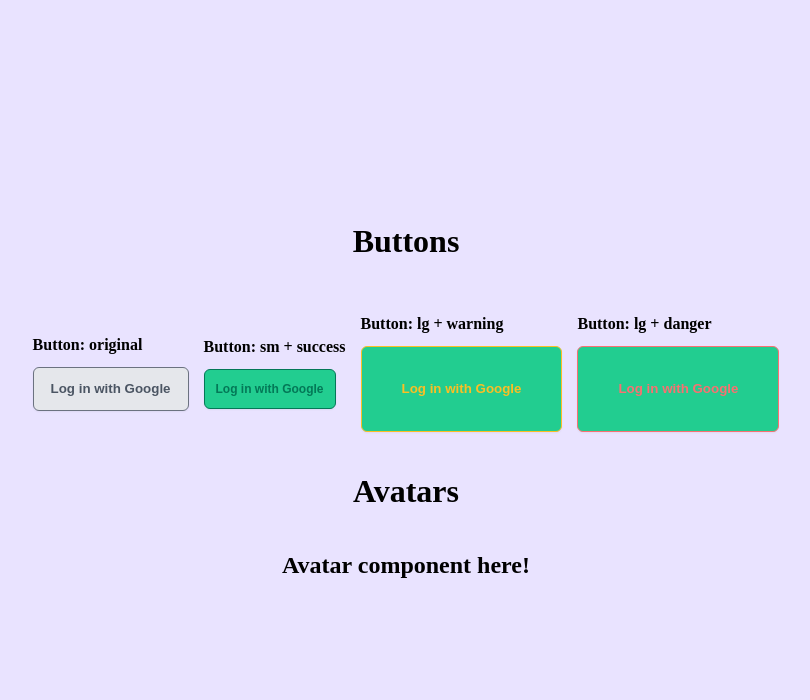
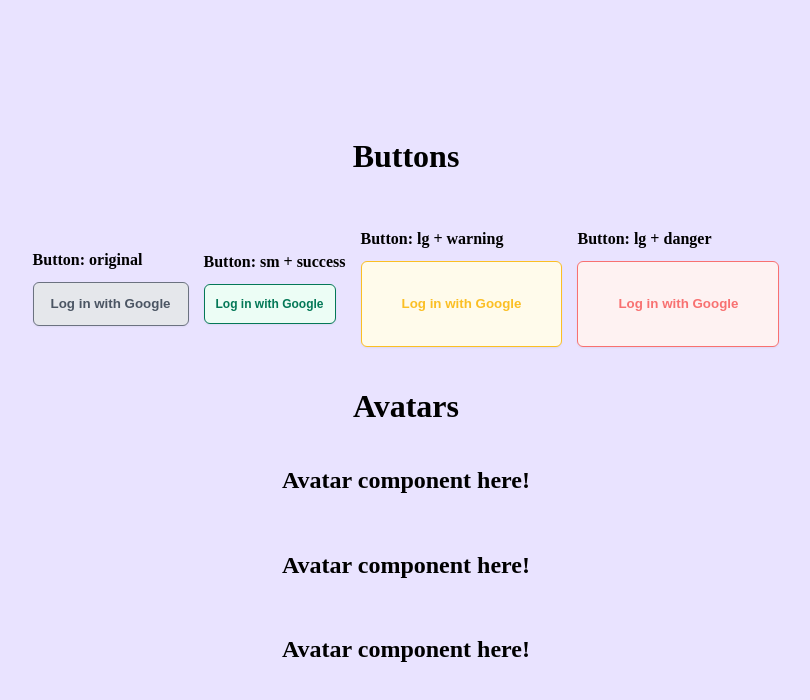
Before and after one commit to emirisato1003/advanced-react-lab, a React (Vite) app in the folder advanced-react-lab/: page / in a window 1280 px wide. Shown: the top 700 px of the page, without its empty margins (234-1044 px from the left). Built offline with nearby package versions, Linux system fonts and the light colour scheme.

Commit message:
add image.

```diff
--- a/advanced-react-lab/src/App.jsx
+++ b/advanced-react-lab/src/App.jsx
@@ -9,13 +9,17 @@ function App() {
       <h1>Buttons</h1>
       <div className="button-container">
         <Button>Log in with Google</Button>
-        <Button variant="success" size="sm" className="green">Log in with Google</Button>
-        <Button variant="warning" size="lg" className="green">Log in with Google</Button>
-        <Button variant="danger" size="lg" className="green">Log in with Google</Button>
+        <Button variant="success" size="sm">Log in with Google</Button>
+        <Button variant="warning" size="lg">Log in with Google</Button>
+        <Button variant="danger" size="lg">Log in with Google</Button>
       </div>
 
       <h1>Avatars</h1>
       <div className="avatar-container">
+        <Avatar src="./images/bob.jpg" alt="Bob Ziroll" />
+        <br />
+        <Avatar>BZ</Avatar>
+        <br />
         <Avatar />
       </div>
     </main>
```
Also changed, not shown: advanced-react-lab/src/assets/bob.jpg (added).
